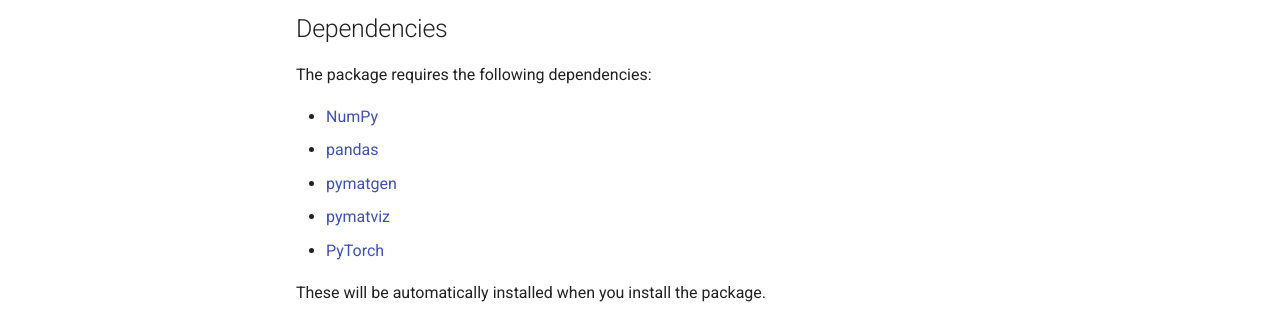
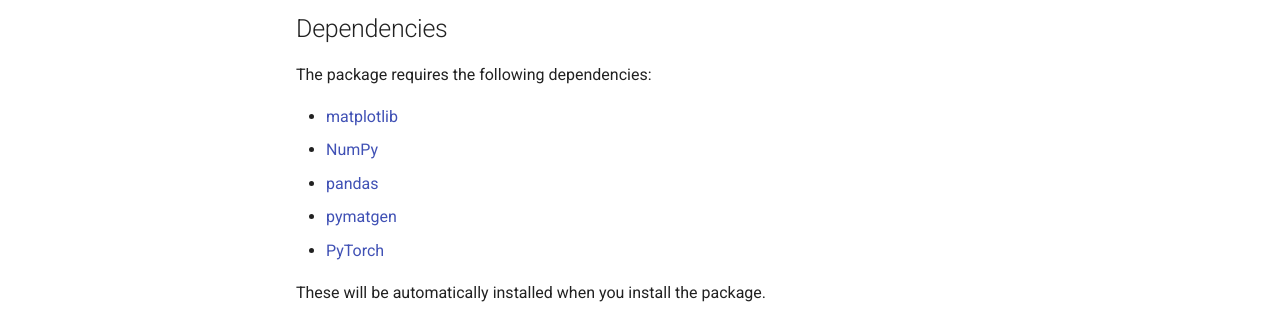
Before and after one commit to jcwang587/cgcnn2, an MkDocs documentation site: the page built from docs/1_installation.md, in a window 1280 px wide and 1214 px high. Shown: the part 629-944 px from the top of the window. Built offline with MkDocs 1.6.1 and Material for MkDocs 9.7.7, drawn with Linux system fonts in a browser that asks for light colours; comment, search, counter and statistics services are not loaded.

Commit message:
Update 1_installation.md

```diff
--- a/docs/1_installation.md
+++ b/docs/1_installation.md
@@ -22,10 +22,10 @@
 
 The package requires the following dependencies:
 
+* [matplotlib](https://matplotlib.org/)
 * [NumPy](https://numpy.org/)
 * [pandas](https://pandas.pydata.org/)
 * [pymatgen](https://pymatgen.org/)
-* [pymatviz](https://pymatviz.janosh.dev/)
 * [PyTorch](https://pytorch.org/)
 
 These will be automatically installed when you install the package.
```
